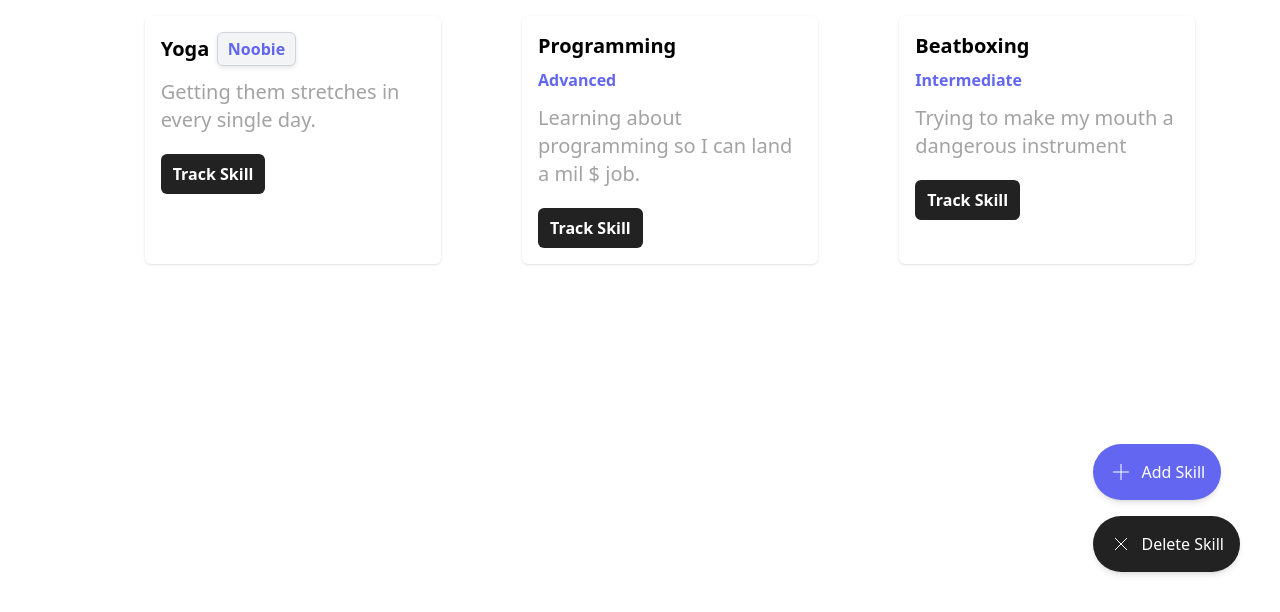
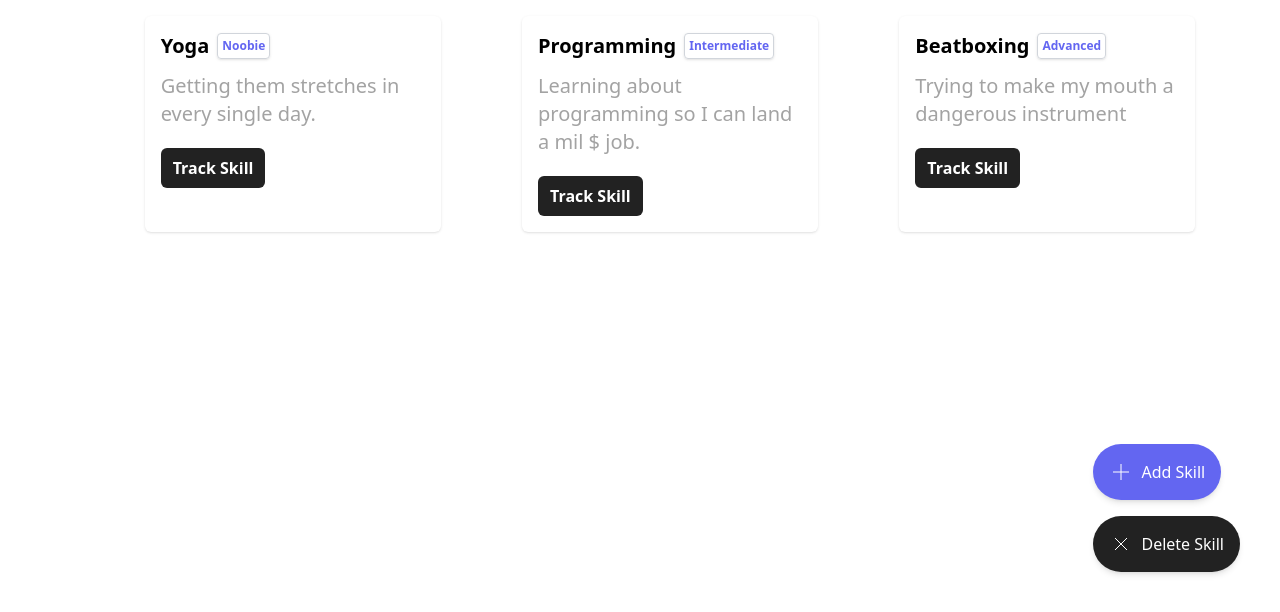
Before and after one commit to VelpCode/Skill-Slap, a website: page index.html in a window 1280 px wide. Shown: the part 188-800 px from the top of the page. Drawn offline with Linux system fonts and the light colour scheme.

Commit message:
indexing parse

```diff
--- a/index.html
+++ b/index.html
@@ -30,7 +30,7 @@
        <div class="bg-white p-4 rounded-md shadow h-50">
         <div class="flex items-center mb-2">
             <h2 class="font-semibold text-xl mr-2">Yoga</h2>
-            <h3 class="font-semibold text-indigo-500 level-badge">Noobie</h3>
+            <h3 class="font-semibold text-xs text-indigo-500 border border-gray-300 p-1 rounded shadow">Noobie</h3>
         </div>
            <div class="text-neutral-400 text-xl max-w-[264px] mt-3 self-start">
             Getting them stretches in every single day.
@@ -39,8 +39,10 @@
       </div>
 
       <div class="bg-white p-4 rounded-md shadow h-50">
-        <h2 class="font-semibold text-xl mb-2">Programming</h2>
-        <h3 class = "font-semibold text-indigo-500">Advanced</h3>
+        <div class="flex items-center mb-2">
+            <h2 class="font-semibold text-xl mr-2">Programming</h2>
+            <h3 class="font-semibold text-xs text-indigo-500 border border-gray-300 p-1 rounded shadow">Intermediate</h3>
+        </div>
         <div class="text-neutral-400 text-xl max-w-[264px] mt-3 self-start">
          Learning about programming so I can land a mil $ job.
        </div>
@@ -48,8 +50,10 @@
         </div>
 
    <div class="bg-white p-4 rounded-md shadow h-50">
-    <h2 class="font-semibold text-xl mb-2">Beatboxing</h2>
-    <h3 class = "font-semibold text-indigo-500">Intermediate</h3>
+    <div class="flex items-center mb-2">
+        <h2 class="font-semibold text-xl mr-2">Beatboxing</h2>
+        <h3 class="font-semibold text-xs text-indigo-500 border border-gray-300 p-1 rounded shadow">Advanced</h3>
+    </div>
     <div class="text-neutral-400 text-xl max-w-[264px] mt-3 self-start">
      Trying to make my mouth a dangerous instrument
    </div>
```
Also changed, not shown: dist/output.css.
